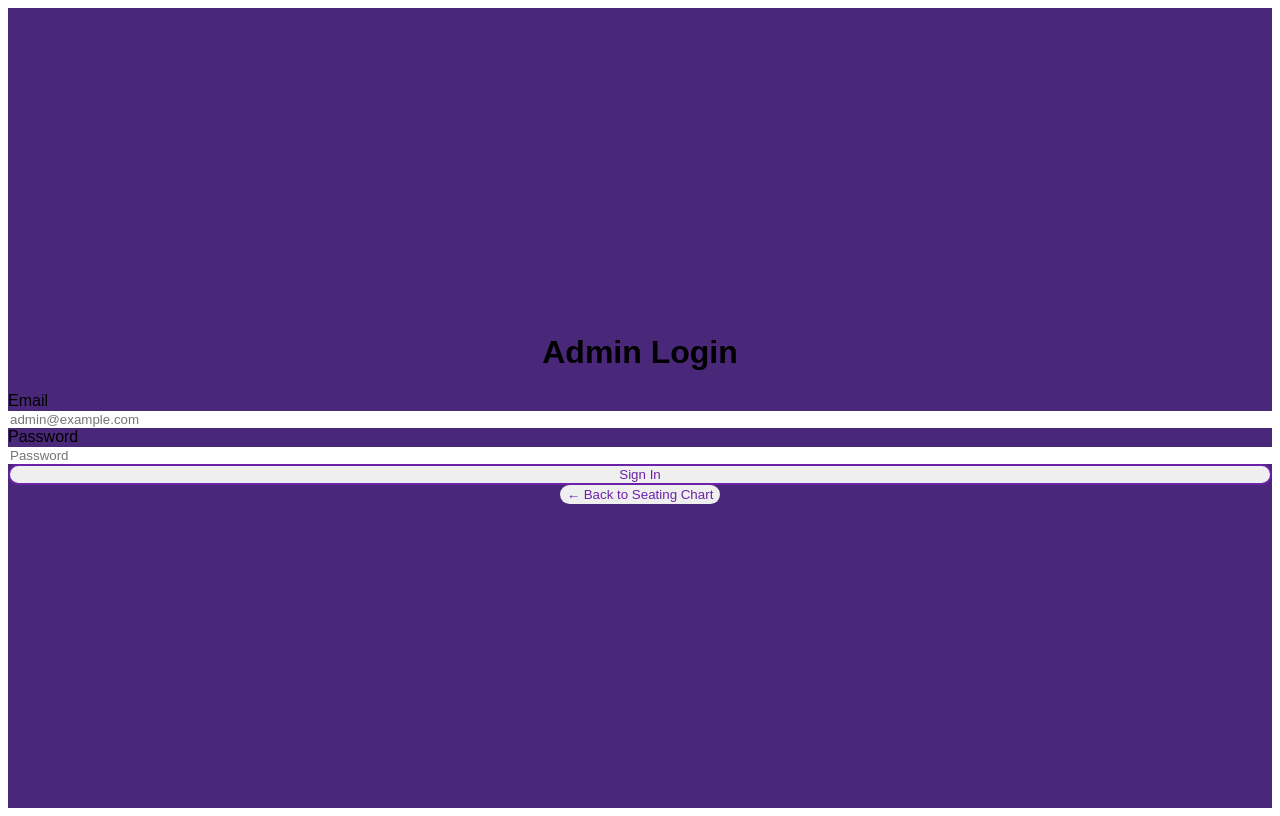
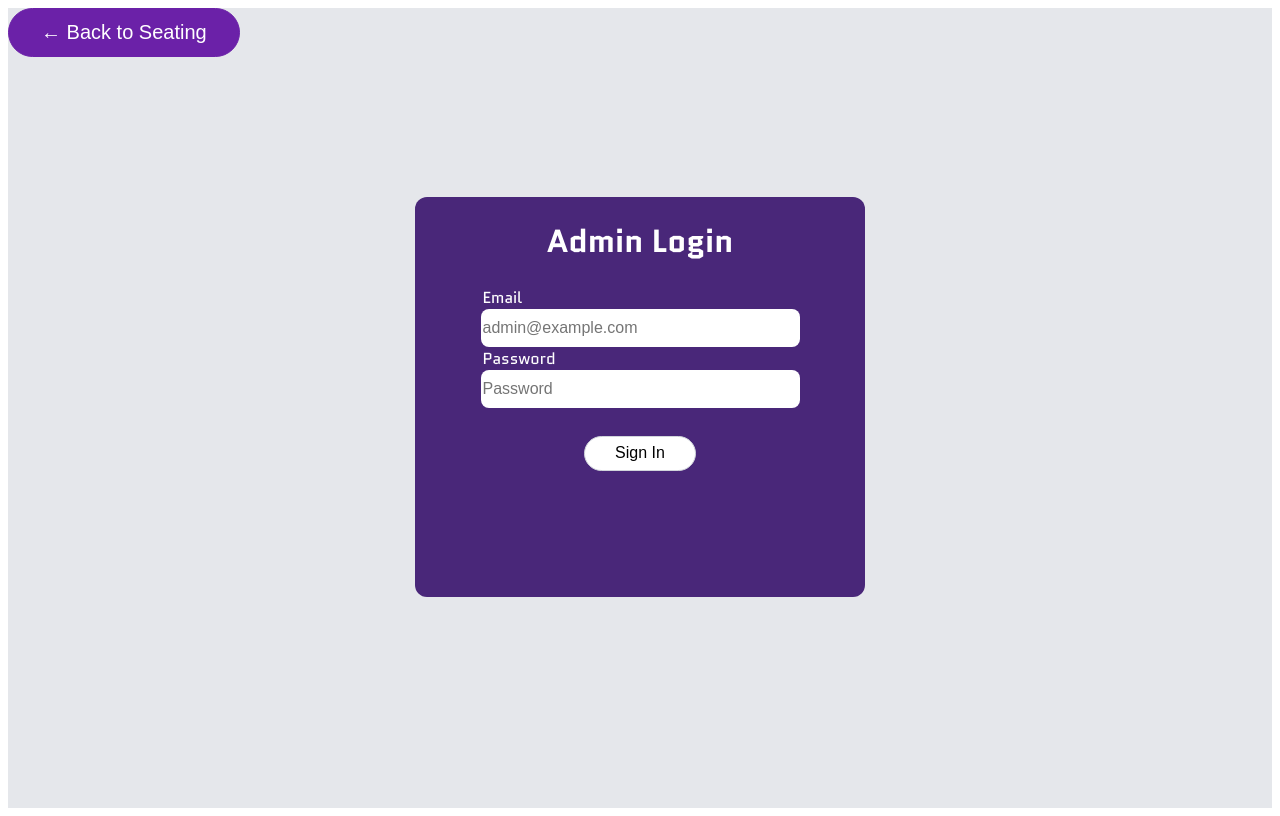
Before and after one commit to ConnerHammonds/sbu-basketball, a Next.js app: page /login in a window 1280 px wide. Built offline with nearby package versions, Linux system fonts and the light colour scheme.

Commit message:
Added some ui changes to the admin login page. Also changed the admin seat change feature to be click through the options rather than having a dropdown menu

```diff
--- a/app/globals.css
+++ b/app/globals.css
@@ -1,3 +1,5 @@
+@import url('https://fonts.googleapis.com/css2?family=Quantico:wght@400;700&display=swap');
+
 @tailwind base;
 @tailwind components;
 @tailwind utilities;
@@ -16,5 +18,5 @@
 
 body {
   background: var(--background);
-  font-family: Arial, Helvetica, sans-serif;
+  font-family: 'Quantico', Arial, Helvetica, sans-serif;
 }
--- a/app/login/page.tsx
+++ b/app/login/page.tsx
@@ -39,15 +39,26 @@ export default function LoginPage() {
   };
 
   return (
-    <main className="min-h-screen flex items-center justify-center p-8" style={{ backgroundColor: '#492779' }}>
-      <div className="w-full max-w-xs">
-        <h1 className="text-4xl font-bold text-center text-white mb-8">
+    <main className="min-h-screen p-8" style={{ backgroundColor: '#e5e7eb' }}>
+      <div className="mb-4">
+        <Button
+          onClick={() => router.push('/')}
+          variant="primary"
+          size="xl"
+        >
+          ← Back to Seating
+        </Button>
+      </div>
+
+      <div className="flex items-center justify-center" style={{ minHeight: 'calc(100vh - 120px)' }}>
+        <div className="w-[450px] h-[400px] bg-[#492779] shadow-lg p-8 flex flex-col" style={{ borderRadius: '12px' }}>
+          <h1 className="text-3xl font-bold text-center mb-6 font-quantico" style={{ color: 'white' }}>
             Admin Login
           </h1>
 
-        <form onSubmit={handleSubmit} className="space-y-4">
-          <div>
-            <label htmlFor="email" className="block text-sm font-medium text-white mb-2">
+          <form onSubmit={handleSubmit} className="flex-1 flex flex-col font-quantico">
+            <div className="mb-8">
+              <label htmlFor="email" className="block text-sm font-medium mb-2 w-[70%] mx-auto" style={{ color: 'white' }}>
                 Email
               </label>
               <input
@@ -55,14 +66,15 @@ export default function LoginPage() {
                 id="email"
                 value={email}
                 onChange={(e) => setEmail(e.target.value)}
-              className="w-full px-6 py-4 border-none rounded-lg focus:ring-2 focus:ring-white focus:outline-none text-gray-800"
+                className="w-[70%] mx-auto block px-4 border-none focus:ring-2 focus:ring-white focus:outline-none text-gray-800 font-quantico"
+                style={{ paddingTop: '10px', paddingBottom: '10px', borderRadius: '8px', fontSize: '16px' }}
                 placeholder="admin@example.com"
                 required
               />
             </div>
 
-          <div>
-            <label htmlFor="password" className="block text-sm font-medium text-white mb-2">
+            <div className="mb-8">
+              <label htmlFor="password" className="block text-sm font-medium mb-2 w-[70%] mx-auto" style={{ color: 'white' }}>
                 Password
               </label>
               <input
@@ -70,38 +82,42 @@ export default function LoginPage() {
                 id="password"
                 value={password}
                 onChange={(e) => setPassword(e.target.value)}
-              className="w-full px-6 py-4 border-none rounded-lg focus:ring-2 focus:ring-white focus:outline-none text-gray-800"
+                className="w-[70%] mx-auto block px-4 border-none focus:ring-2 focus:ring-white focus:outline-none text-gray-800 font-quantico"
+                style={{ paddingTop: '10px', paddingBottom: '10px', borderRadius: '8px', fontSize: '16px' }}
                 placeholder="Password"
                 required
               />
             </div>
 
             {error && (
-            <div className="bg-red-500 text-white px-4 py-3 rounded-lg text-center">
+              <div className="bg-red-500 text-white px-4 py-2 rounded-lg text-center text-sm font-quantico mb-8">
                 {error}
               </div>
             )}
 
+            <div className="flex justify-center" style={{ marginTop: '28px', marginBottom: '28px' }}>
               <Button
                 type="submit"
-            variant="outline"
+                variant="primary"
                 size="lg"
-            fullWidth
                 isLoading={isLoading}
-            className="!text-white !border-white hover:!bg-white/20 focus:!ring-white"
+                className="w-[25%]"
+                style={{
+                  paddingTop: '12px',
+                  paddingBottom: '12px',
+                  backgroundColor: 'white',
+                  color: 'black',
+                  borderColor: '#d1d5db',
+                  height: '35px',
+                  fontSize: '16px'
+                }}
               >
                 Sign In
               </Button>
+            </div>
+
+            <div className="flex-1"></div>
           </form>
-
-        <div className="mt-6 text-center">
-          <Button
-            onClick={() => router.push('/')}
-            variant="ghost"
-            className="!text-white hover:!bg-white/10"
-          >
-            ← Back to Seating Chart
-          </Button>
         </div>
       </div>
     </main>
--- a/app/page.tsx
+++ b/app/page.tsx
@@ -10,7 +10,7 @@ export default function Home() {
   const isAdminMode = searchParams.get('admin') === 'true';
 
   return (
-    <main className="min-h-screen bg-gray-100 p-8">
+    <main className="min-h-screen p-8" style={{ backgroundColor: '#e5e7eb' }}>
       <div className="max-w-7xl mx-auto">
         {isAdminMode && (
           <div className="bg-purple-700 text-white px-4 py-2 rounded-lg mb-4 text-center font-semibold">
--- a/components/SectionDetail.tsx
+++ b/components/SectionDetail.tsx
@@ -64,10 +64,23 @@ export default function SectionDetail({ section, onBack, isAdminMode = false }:
   };
 
   const handleSeatClick = (seatId: number) => {
-    if (isAdminMode) return; // In admin mode, use dropdown instead
+    const seat = seats.find((s) => s.id === seatId);
+    if (!seat) return;
 
-    const seat = seats.find((s) => s.id === seatId);
-    if (!seat || seat.status === 'sold' || seat.status === 'reserved') return;
+    if (isAdminMode) {
+      // In admin mode, cycle through: available → reserved → sold → available
+      const statusCycle: { [key: string]: string } = {
+        'available': 'reserved',
+        'reserved': 'sold',
+        'sold': 'available'
+      };
+      const newStatus = statusCycle[seat.status] || 'available';
+      handleAdminStatusChange(seatId, newStatus);
+      return;
+    }
+
+    // Regular user mode
+    if (seat.status === 'sold' || seat.status === 'reserved') return;
 
     const newStatus = seat.status === 'available' ? 'selected' : 'available';
 
@@ -168,29 +181,19 @@ export default function SectionDetail({ section, onBack, isAdminMode = false }:
 
                       if (isAdminMode && seat) {
                         return (
-                          <div key={`seat-${section.id}-${rowIndex}-${seatIndex}`} className="relative group hover:z-[9999]">
                           <button
-                              className="w-9 h-9 rounded"
+                            key={`seat-${section.id}-${rowIndex}-${seatIndex}`}
+                            onClick={() => handleSeatClick(seat.id)}
+                            className="w-9 h-9 rounded cursor-pointer hover:scale-110 hover:shadow-lg transition-all duration-200"
                             style={{
                               backgroundColor: getSeatColor(seat.status),
                             }}
-                              title={`Row ${String.fromCharCode(65 + rowIndex)}, Seat ${seatIndex + 1}`}
+                            title={`Row ${String.fromCharCode(65 + rowIndex)}, Seat ${seatIndex + 1} - Click to change status`}
                           >
                             <span className="text-[10px] font-bold" style={{ color: textColor }}>
                               {seatIndex + 1}
                             </span>
                           </button>
-                            <select
-                              value={seat.status}
-                              onChange={(e) => handleAdminStatusChange(seat.id, e.target.value)}
-                              className="absolute top-0 left-0 w-28 h-10 opacity-0 group-hover:opacity-100 cursor-pointer text-sm bg-white border-2 border-purple-500 rounded shadow-2xl"
-                              title="Change status"
-                            >
-                              <option value="available">Available</option>
-                              <option value="reserved">Reserved</option>
-                              <option value="sold">Sold</option>
-                            </select>
-                          </div>
                         );
                       }
 
```
Lines whose indentation alone changed are shown as unchanged.
